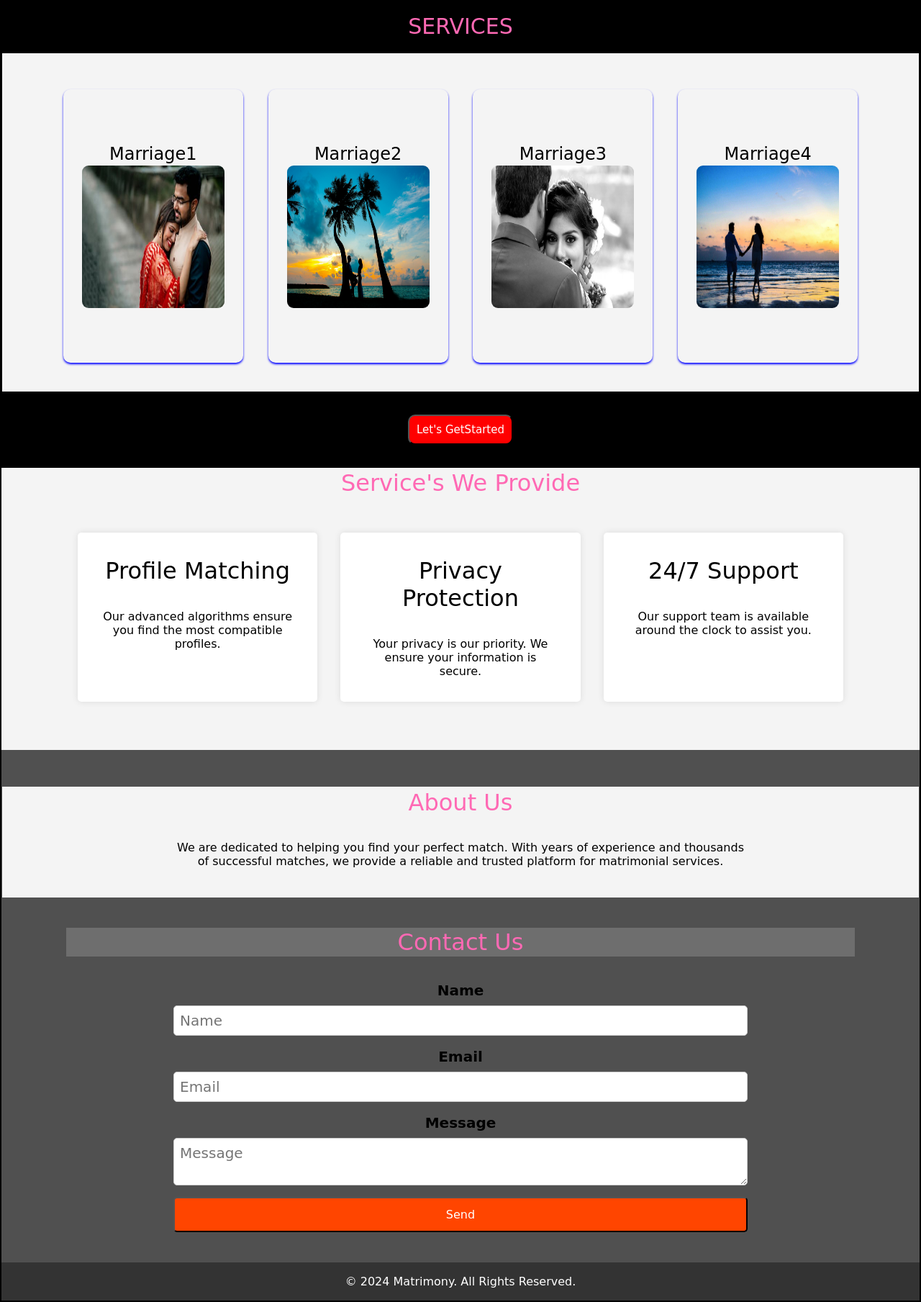
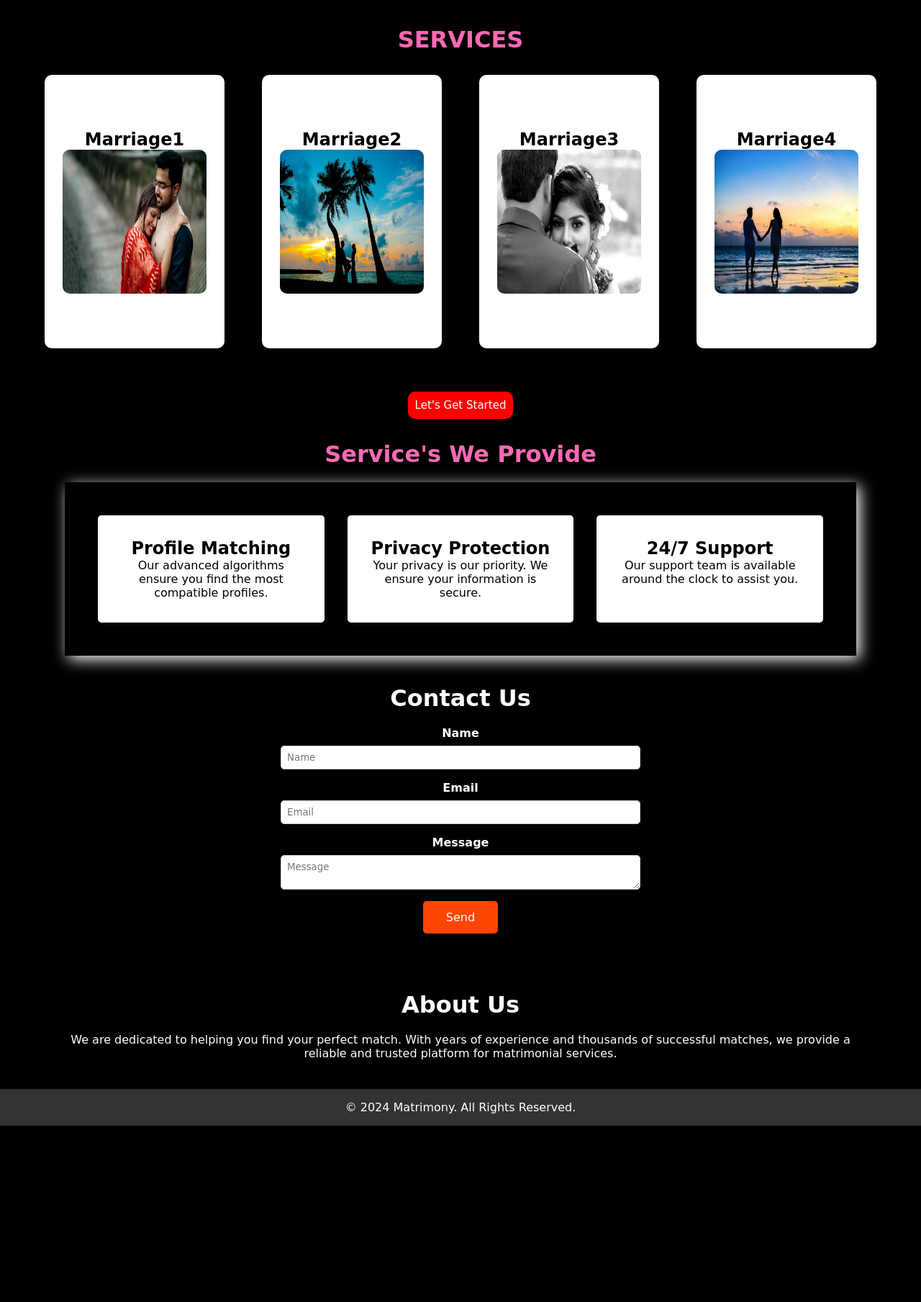
Before and after one commit to GOLISAIKRUSHNA/Matrimony_UI, a plain HTML site: page index.html in a window 1280 px wide. Shown: the part 804-2613 px from the top of the page at 72% size. After the commit the page ends 2368 px from the top, so only its background shows below. Drawn offline with Linux system fonts and the light colour scheme; a web font is replaced by a local one.

Commit message:
added responsive

```diff
--- a/index.html
+++ b/index.html
@@ -1,119 +1,80 @@
 <!DOCTYPE html>
 <html lang="en">
 <head>
-
-    <title>TechSpydy</title>
+    <meta charset="UTF-8">
+    <meta name="viewport" content="width=device-width, initial-scale=1.0">
+    <title>LifePartner</title>
     <link rel="shortcut icon" href="./Images/marriage/favicon.ico" type="image/x-icon">
-    <link rel="stylesheet" href="style.css">
+    <link rel="stylesheet" href="style1.css">
     <link rel="preconnect" href="https://fonts.googleapis.com">
     <link rel="preconnect" href="https://fonts.gstatic.com" crossorigin>
     <link href="https://fonts.googleapis.com/css2?family=Dekko&display=swap" rel="stylesheet">
 </head>
 <body>
     <header>
-        <div class="container" >
+        <div class="container">
             <nav class="nav-bar">
-            <img class="logo" src="./Images/marriage/logo-remove.png" alt="nhi hai">
-            <!-- <h1 style="color:rgb(0, 255, 242); border-radius: 10px;"></h1> -->
+                <img class="logo" src="./Images/marriage/5.png" alt="Logo">
                 <div class="menu">
-                <a  href="#">Home</a>
-                <a  href="#about">About Us</a>
+                    <a href="#">Home</a>
+                    <a href="#about">About Us</a>
                     <a href="#services">Services</a>
-                <a  href="#con">Contact</a>
+                    <a href="#contact">Contact</a>
                     <a target="_blank" href="#">Login</a>
-
                 </div>
             </nav>
-
-
-             <div class="DEV" ><h1 style="text-align: left; color:rgb(234, 250, 6);padding-top: 470px;padding-left: 0px;background-color: lig;">World's No.1 Matrimony site</h1>
-
+            <div class="hero">
+                <h1>World's No.1 Matrimony site</h1>
             </div>
-W
-
-
-
         </div>
-
     </header>
-
-
-
-
-
-
     <main class="bg">
-
-    <h2 class="section-heading" id="services"> SERVICES</h2>
-
+        <h2 class="section-heading" id="services">SERVICES</h2>
         <section class="services">
             <div class="services-box">
                 <h2>Marriage1</h2>
-            <img src="/Images/marriage/check1.jpeg" class="services-img" alt="">
+                <img src="/Images/marriage/check1.jpeg" class="services-img" alt="Marriage1">
             </div>
-
             <div class="services-box">
                 <h2>Marriage2</h2>
-            <img src="/Images/marriage/check3.jpg" class="services-img" alt="">
-
+                <img src="/Images/marriage/check3.jpg" class="services-img" alt="Marriage2">
             </div>
             <div class="services-box">
                 <h2>Marriage3</h2>
-
-            <img src="/Images/marriage/check5.jpg" class="services-img" alt="">
-
+                <img src="/Images/marriage/check5.jpg" class="services-img" alt="Marriage3">
             </div>
             <div class="services-box">
                 <h2>Marriage4</h2>
-
-            <img src="/Images/marriage/check6.jpg" class="services-img" alt="">
-
+                <img src="/Images/marriage/check6.jpg" class="services-img" alt="Marriage4">
             </div>
-
-
         </section>
     </main>
-
-
-
-  <div>
-   <center> <button style="background-color: red;color: white;border-radius: 10px;padding: 10px; margin-bottom: 30px;font-size: 15px;">Let's GetStarted</button></center>
+    <div class="get-started">
+        <button>Let's Get Started</button>
     </div>
-
-    <section id="services" class="services">
+    <section class="services" id="service-details">
         <div class="container">
-            <h1 style="color: hotpink">Service's We Provide</h1>
+            <h1 class="pro">Service's We Provide</h1>
             <div class="service-cards">
                 <div class="card">
-                <center>    <h1>Profile Matching</h1></center>
+                    <h2>Profile Matching</h2>
                     <p>Our advanced algorithms ensure you find the most compatible profiles.</p>
                 </div>
                 <div class="card">
-                  <center> <h1>Privacy Protection</h1></center>
+                    <h2>Privacy Protection</h2>
                     <p>Your privacy is our priority. We ensure your information is secure.</p>
                 </div>
                 <div class="card">
-                    <center><h1>24/7 Support</h1></center>
+                    <h2>24/7 Support</h2>
                     <p>Our support team is available around the clock to assist you.</p>
                 </div>
             </div>
         </div>
     </section>
 
-
-
-
-
-    <section id="contact" class="contact contactus">
-        <section id="about" class="about">
-            <div class="container about">
-                <h1 style="color: hotpink;">About Us</h1>
-                <p>We are dedicated to helping you find your perfect match. With years of experience and thousands of successful matches, we provide a reliable and trusted platform for matrimonial services.</p>
-            </div>
-        </section>
-        <div class="container " id="con">
-
-          <center> <h1 style="color: hotpink;background: rgb(110, 110, 110);">Contact Us</h1></center>
+    <section class="contact" id="contact">
+        <div class="container">
+            <h1>Contact Us</h1>
             <form>
                 <label for="name">Name</label>
                 <input type="text" id="name" name="name" required placeholder="Name">
@@ -124,22 +85,15 @@ W
                 <button type="submit" class="btn">Send</button>
             </form>
         </div>
-
     </section>
-
-    <footer >
-
-      <p style="color: white;">&copy; 2024 Matrimony. All Rights Reserved.</p>
+    <section class="about" id="about">
+        <div class="container">
+            <h1>About Us</h1>
+            <p class="para">We are dedicated to helping you find your perfect match. With years of experience and thousands of successful matches, we provide a reliable and trusted platform for matrimonial services.</p>
+        </div>
+    </section>
+    <footer>
+        <p>&copy; 2024 Matrimony. All Rights Reserved.</p>
     </footer>
-
-
-
-
-
-
-
-
-
-
 </body>
 </html>
--- a/style.css
+++ b/old/style.css
@@ -1,5 +1,5 @@
-*{
-    /* width:100%; */
+/* *{
+
     margin: 0;
     padding: 1px;
     box-sizing: border-box;
@@ -280,4 +280,4 @@ button:hover{
     box-shadow: 2px 2px 10px 5px white;
     border: 2px solid blue;
 
-}
+} */
--- /dev/null
+++ b/style1.css
@@ -0,0 +1,271 @@
+* {
+    margin: 0;
+    padding: 0;
+    box-sizing: border-box;
+    font-family: 'Dekko', cursive;
+}
+
+body {
+    width: 100%;
+    background-color: black;
+    color: white;
+}
+
+header {
+    background-image: url('/Images/marriage/check5.jpg');
+    width: 100%;
+    height: 100vh;
+    background-size: cover;
+    background-position: center;
+    background-repeat: no-repeat;
+    position: relative;
+}
+
+.nav-bar {
+    display: flex;
+    justify-content: space-between;
+    align-items: center;
+    height: 80px;
+    padding: 0 20px;
+}
+
+.logo {
+    height: 60px;
+}
+
+.menu {
+    display: flex;
+    align-items: center;
+}
+
+.menu a {
+    margin-left: 20px;
+    color: hotpink;
+    text-decoration: none;
+    font-size: 20px;
+    font-weight: 500;
+    box-sizing: border-box;
+    padding: 5px;
+
+}
+
+.menu a:hover {
+    background-color: black;
+    transition: 0.3s;
+    border-radius: 10px;
+
+
+    box-sizing: border-box;
+}
+
+.hero {
+    display: flex;
+    flex-direction: column;
+    justify-content: center;
+    align-items: flex-start;
+    color: white;
+    text-align: left;
+    height: calc(100vh - 80px);
+    padding-left: 20px;
+    padding-top: 350px;
+}
+
+.hero h1 {
+    font-size: 2rem;
+    text-shadow: 2px 2px 10px hotpink;
+}
+
+.bg {
+    background-color: rgba(0, 0, 0, 0.3);
+    padding: 20px;
+}
+
+.section-heading {
+    font-size: 2rem;
+    text-align: center;
+    margin: 20px 0;
+    color: hotpink;
+}
+
+.services {
+    display: flex;
+    justify-content: space-evenly;
+    align-items: center;
+    flex-wrap: wrap;
+    /* padding: 50px; */
+    /* box-shadow: 5px 5px 10px white; */
+
+    color: black;
+}
+
+.services-box {
+    background: white;
+    color: black;
+    height: 380px;
+    width: 250px;
+    margin: 10px;
+    display: flex;
+    flex-direction: column;
+    justify-content: center;
+    align-items: center;
+    text-align: center;
+    /* box-shadow: 5px 5px 10px 5px blue; */
+    border-radius: 10px;
+    padding: 10px;
+    box-sizing: border-box;
+
+}
+
+.services-box:hover {
+    box-shadow: 2px 2px 10px 5px red;
+    transition: 0.3s;
+}
+
+.services-img {
+    height: 200px;
+    width: 200px;
+    border-radius: 10px;
+}
+
+.get-started {
+    text-align: center;
+    margin: 30px 0;
+}
+
+.get-started button {
+    background-color: red;
+    color: white;
+    border-radius: 10px;
+    padding: 10px;
+    font-size: 15px;
+    border: none;
+    cursor: pointer;
+}
+
+.get-started button:hover {
+    box-shadow: 2px 2px 10px 5px white;
+    border: 2px solid blue;
+}
+
+.about, .contact {
+    background: black;
+    padding: 40px 20px;
+}
+
+.container {
+    max-width: 1100px;
+    margin: auto;
+}
+
+h1 {
+    text-align: center;
+    margin-bottom: 20px;
+    font-size: 2rem;
+}
+
+.service-cards {
+    display: flex;
+    justify-content: space-around;
+    flex-wrap: wrap;
+    padding-bottom: 50px;
+    box-shadow: 5px 5px 20px white;
+    padding: 30px;
+
+}
+
+.card {
+    background: #fff;
+    padding: 2rem;
+    border-radius: 5px;
+    margin: 1rem;
+    box-shadow: 0 0 10px rgba(0, 0, 0, 0.1);
+    flex: 1;
+    min-width: 250px;
+    text-align: center;
+
+
+
+}
+
+.card:hover{
+    box-shadow: 2px 2px 10px 5px red;
+
+}
+
+.contact form {
+    display: flex;
+    flex-direction: column;
+    align-items: center;
+}
+
+.contact label {
+    margin-bottom: 0.5rem;
+    font-weight: bold;
+}
+
+.contact input, .contact textarea {
+    width: 100%;
+    max-width: 500px;
+    padding: 0.5rem;
+    margin-bottom: 1rem;
+    border: 1px solid #ccc;
+    border-radius: 5px;
+}
+
+.btn {
+    background: #ff4500;
+    color: #fff;
+    padding: 0.8rem 2rem;
+    text-decoration: none;
+    border-radius: 5px;
+    font-size: 1rem;
+    border: none;
+    cursor: pointer;
+}
+
+footer {
+    background: #333;
+    color: #fff;
+    text-align: center;
+    padding: 1rem 0;
+}
+
+/* Responsive Design */
+@media (max-width: 768px) {
+    .menu {
+        flex-direction: column;
+        background: rgba(0, 0, 0, 0.8);
+        position: absolute;
+        top: 80px;
+        right: 0;
+        width: 100%;
+        display: none;
+    }
+
+    .menu a {
+        margin: 10px 0;
+    }
+
+    .menu.active {
+        display: flex;
+    }
+
+    .hero h1 {
+        font-size: 1.5rem;
+    }
+
+    .service-cards {
+        flex-direction: column;
+        align-items: center;
+    }
+}
+
+
+.pro{
+    color: hotpink;
+}
+
+.para{
+
+    text-align: center;
+}
```
Also changed, not shown: old/index1.html (added, +145 -0 lines), Images/marriage/2-removebg-preview.png (added), Images/marriage/2.png (added), Images/marriage/3.png (added), Images/marriage/5.png (added), Images/marriage/mar.png (added). Lines whose indentation alone changed are shown as unchanged.
